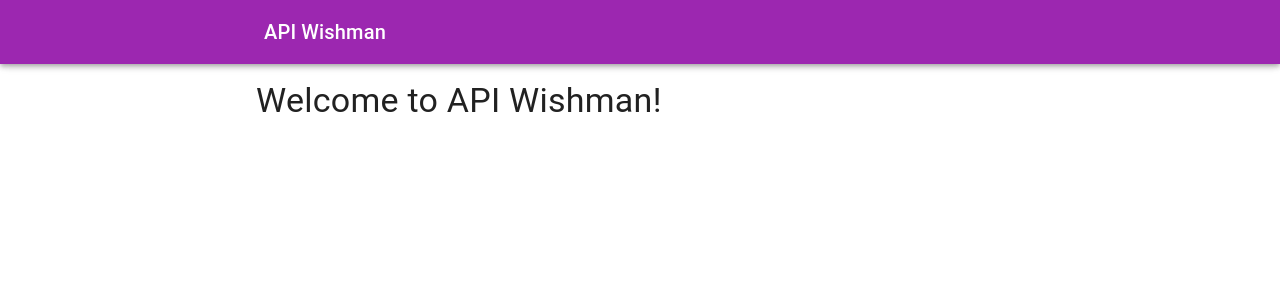
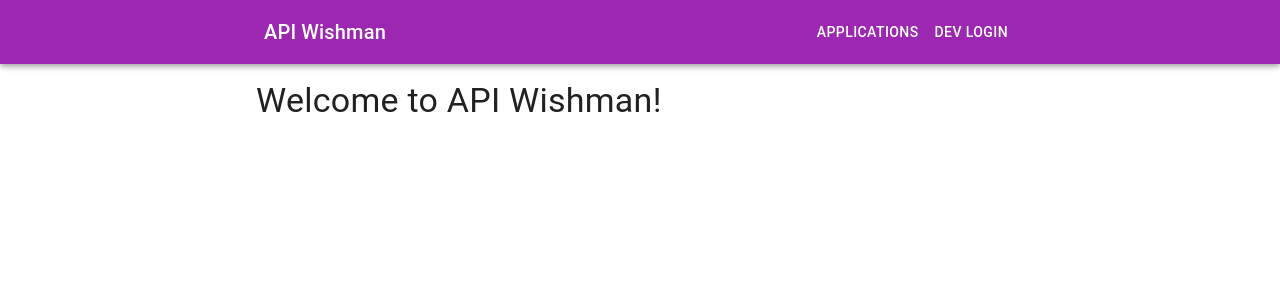
Before and after one commit to WinDogsXP/api-wishman-next, a Next.js app: page / in a window 1280 px wide. Shown: the top 300 px of the page. Built offline with nearby package versions, Linux system fonts and the light colour scheme; no server answers.

Commit message:
Add navbar buttons

```diff
--- a/src/components/BaseLayout/index.tsx
+++ b/src/components/BaseLayout/index.tsx
@@ -1,7 +1,9 @@
 "use client";
+import { auth } from "@/app/firebase/config";
 import {
   AppBar,
   Box,
+  Button,
   CssBaseline,
   Theme,
   ThemeProvider,
@@ -10,7 +12,9 @@ import {
   createTheme,
   useMediaQuery,
 } from "@mui/material";
+import { useRouter } from "next/navigation";
 import { useMemo } from "react";
+import { useAuthState } from "react-firebase-hooks/auth";
 
 export default function BaseLayout({
   children,
@@ -18,6 +22,8 @@ export default function BaseLayout({
   children: React.ReactNode;
 }>) {
   const prefersDarkMode = useMediaQuery("(prefers-color-scheme: dark)");
+  const [user] = useAuthState(auth);
+  const router = useRouter();
 
   const theme = useMemo<Theme>(() => {
     return createTheme({
@@ -49,6 +55,42 @@ export default function BaseLayout({
           <Typography variant="h6" component="div" sx={{ flexGrow: 1 }}>
             API Wishman
           </Typography>
+          <Button
+            component="a"
+            href="/apps"
+            color="inherit"
+            onClick={(e) => {
+              e.preventDefault();
+              router.push("/apps");
+            }}
+          >
+            Applications
+          </Button>
+          {user ? (
+            <Button
+              component="a"
+              href="/dev"
+              color="inherit"
+              onClick={(e) => {
+                e.preventDefault();
+                router.push("/dev");
+              }}
+            >
+              Dashboard
+            </Button>
+          ) : (
+            <Button
+              component="a"
+              href="/dev/login"
+              color="inherit"
+              onClick={(e) => {
+                e.preventDefault();
+                router.push("/dev/login");
+              }}
+            >
+              Dev Login
+            </Button>
+          )}
         </Toolbar>
       </AppBar>
       <Box sx={{ p: 2, margin: "0 auto", maxWidth: maxPageWidth }}>
```
